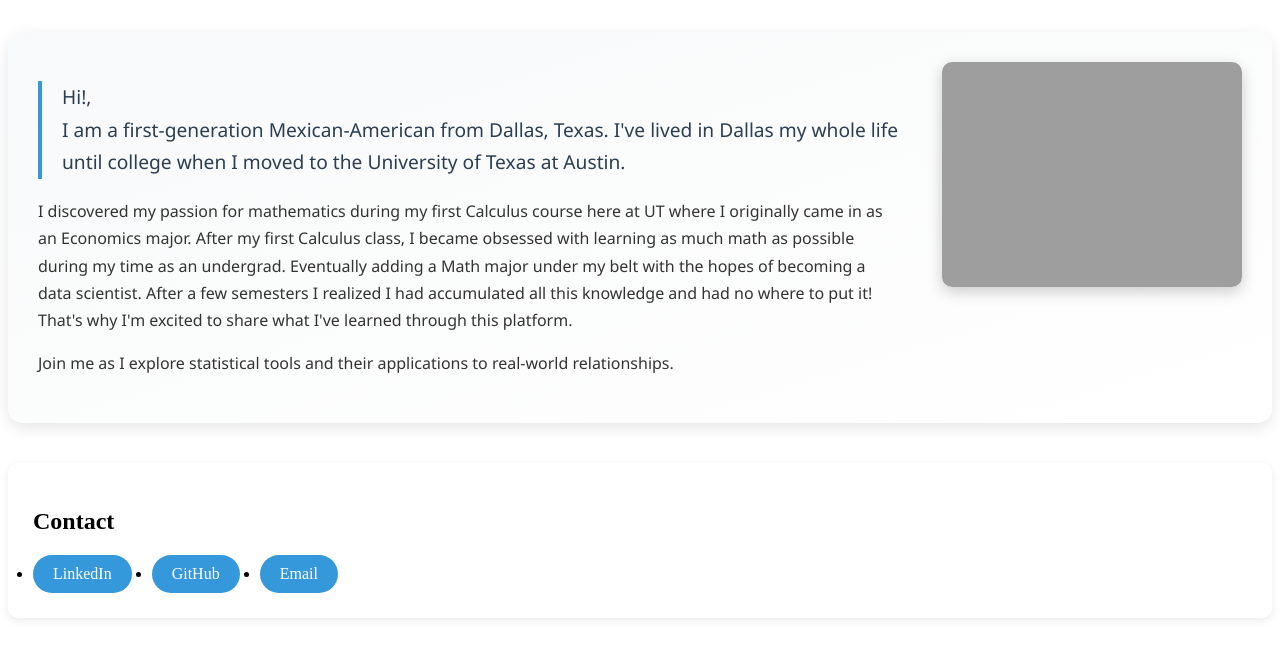
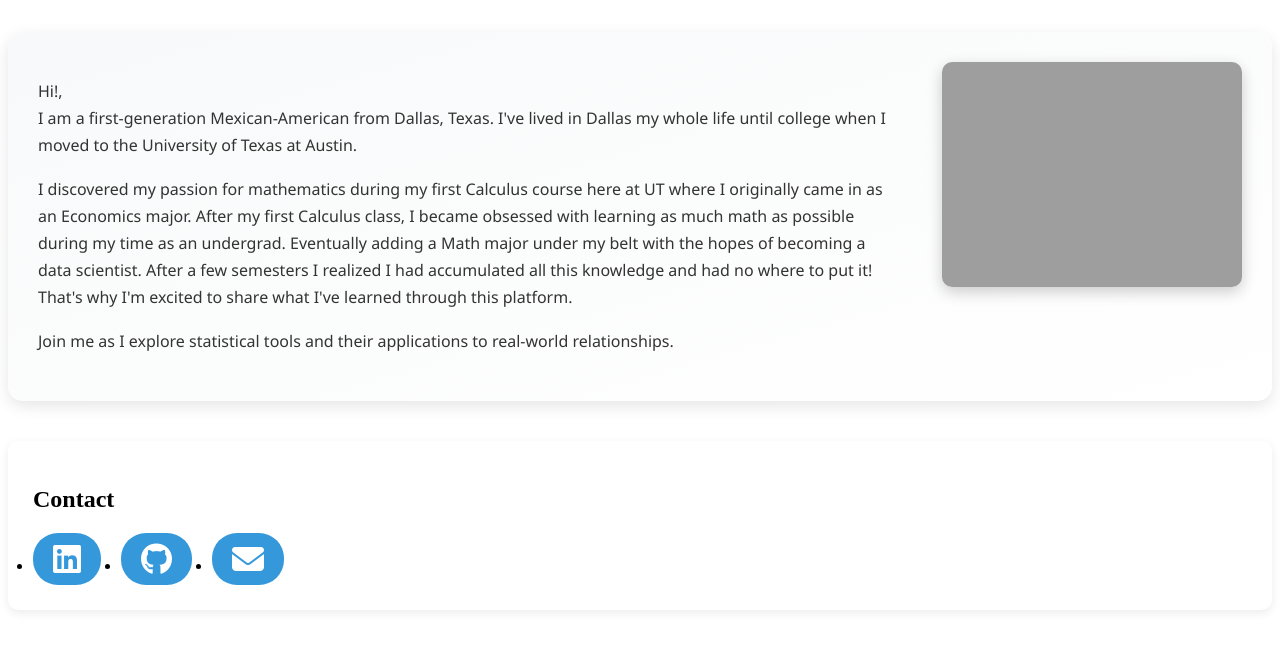
Before and after one commit to zunzun08/zunzun08.github.io, a Jekyll site: the page about.html, which Jekyll copies as it is, in a window 1280 px wide. Shown: the top 658 px of the page. Built offline with Jekyll 4.4.1, drawn with Linux system fonts in a browser that asks for light colours.

```diff
--- /dev/null
+++ b/Gemfile
@@ -0,0 +1,2 @@
+source "https://rubygems.org"
+gem "github-pages", group: :jekyll_plugins
--- a/_config.yml
+++ b/_config.yml
@@ -1,6 +1,7 @@
 theme: minima
 plugins:
   - jekyll-feed
+baseurl: "/zunzun08.github.io"
 
 # Minima settings
 minima:
--- a/about.html
+++ b/about.html
@@ -42,12 +35,6 @@ title: About
             color: #333;
         }
 
-        .text-content p:first-of-type {
-            font-size: 1.2em;
-            color: #2c3e50;
-            border-left: 4px solid #3498db;
-            padding-left: 20px;
-        }
 
         .contact-section {
             background: #ffffff;
@@ -93,6 +80,9 @@ title: About
             }
         }
     </style>
+
+    <link rel="stylesheet" href="https://cdnjs.cloudflare.com/ajax/libs/font-awesome/6.5.0/css/all.min.css">
+
 </head>
 
 <body>
@@ -121,12 +111,21 @@ title: About
             loading="lazy">
     </div>
 
+
     <section class="contact-section">
+
         <h2>Contact</h2>
         <ul class="contact-links">
-            <li><a href="https://linkedin.com/in/cristianzcompean" target="_blank" rel="noopener">LinkedIn</a></li>
-            <li><a href="https://github.com/zunzun08" target="_blank" rel="noopener">GitHub</a></li>
-            <li><a href="mailto:czcompean@utexas.edu">Email</a></li>
+            <li><a href="https://linkedin.com/in/cristianzcompean" target="_blank" rel="noopener">
+                    <i class="fab fa-linkedin fa-2x"></i>
+                </a>
+
+            <li><a href="https://github.com/zunzun08" target="_blank" rel="noopener">
+                    <i class="fab fa-github fa-2x"></i>
+                </a>
+            <li><a href="mailto:czcompean@utexas.edu">
+                    <i class="fa-solid fa-envelope fa-2x"></i>
+                </a>
         </ul>
     </section>
 </body>
```
Also changed, not shown: other parts of about.html (+0 -7 lines).
